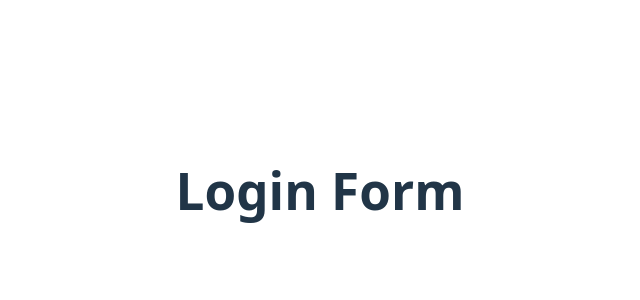
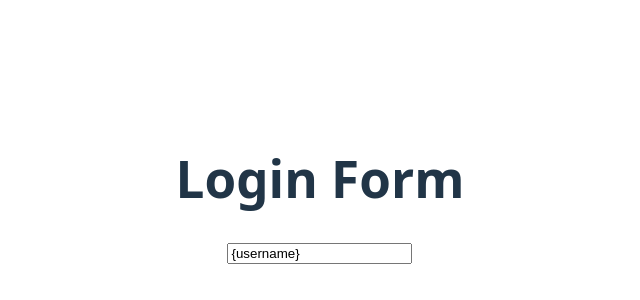
Before and after one commit to abhi091020/NewTestGitProject, a React (Vite) app: page / in a window 1280 px wide. Shown: the part 210-510 px from the top of the page, without its empty margins (320-960 px from the left). Built offline with nearby package versions, Linux system fonts and the light colour scheme.

Commit message:
Add Username field to Login.jsx

```diff
--- a/src/Login.jsx
+++ b/src/Login.jsx
@@ -5,6 +5,12 @@ export default function Login() {
   return (
     <div>
       <h1>Login Form</h1>
+      <input
+        type="text"
+        placeholder="username"
+        value="{username}"
+        onChange={(e) => setUsername(e.target.value)}
+      />
     </div>
   );
 }
```
